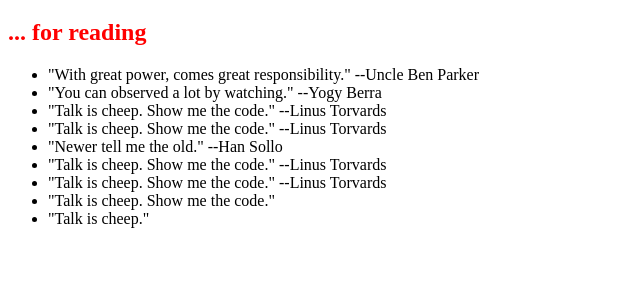
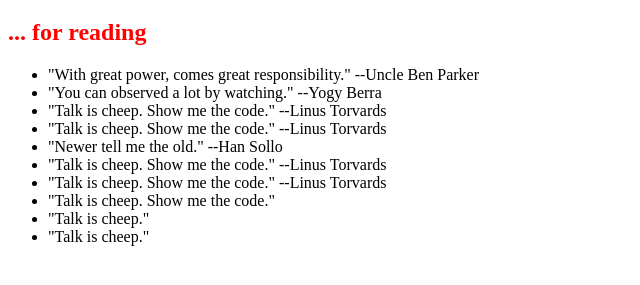
Before and after one commit to Sergey240390/0main_openSAP_repo, a plain HTML site: page index.html in a window 1280 px wide. Shown: the part 61-346 px from the top of the page, without its empty margins (0-640 px from the left). Drawn offline with Linux system fonts and the light colour scheme.

Commit message:
added talk is cheep

```diff
--- a/index.html
+++ b/index.html
@@ -18,6 +18,7 @@
 			<li>"Talk is cheep. Show me the code." --Linus Torvards</li>
 			<li>"Talk is cheep. Show me the code."</li>
 			<li>"Talk is cheep."</li>
+			<li>"Talk is cheep."</li>
 		</ul>
 	</body>
 </html>
```
